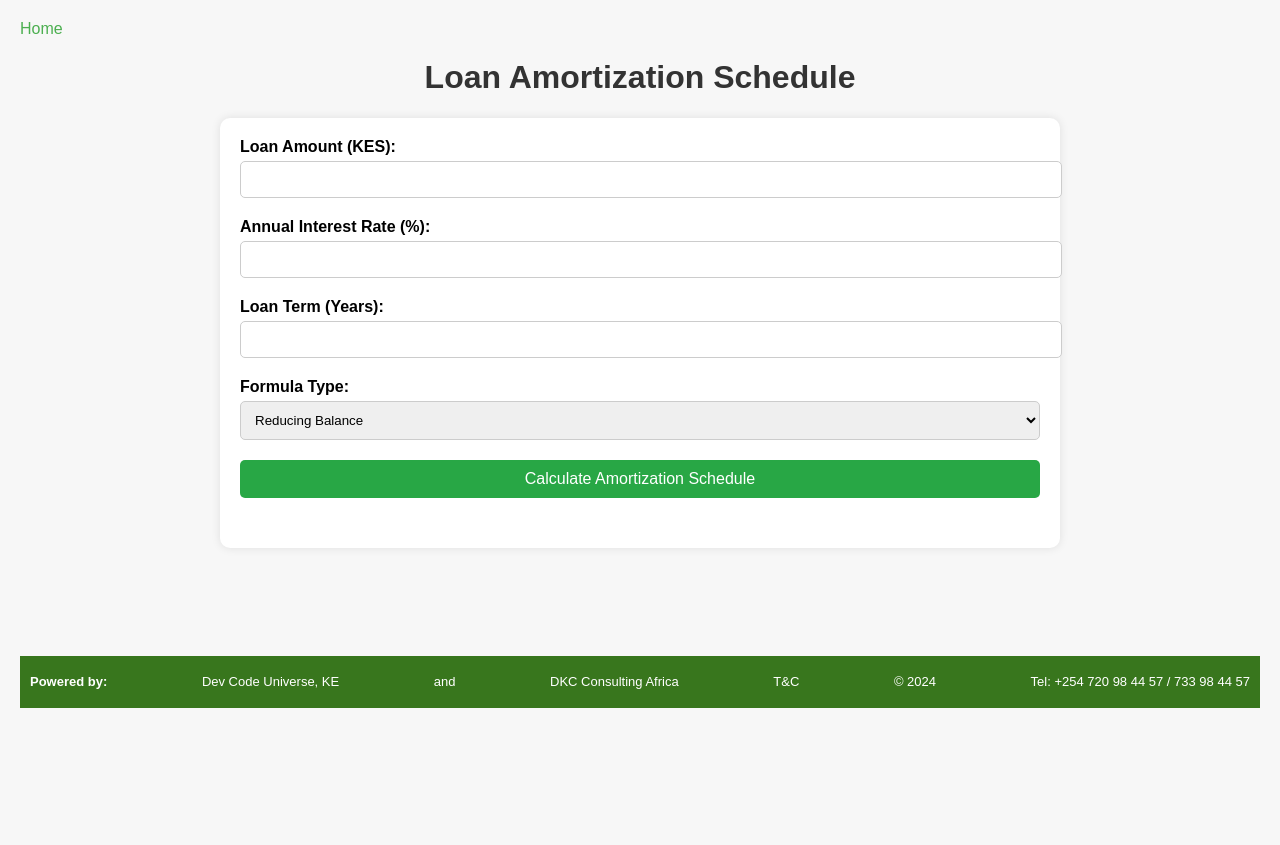
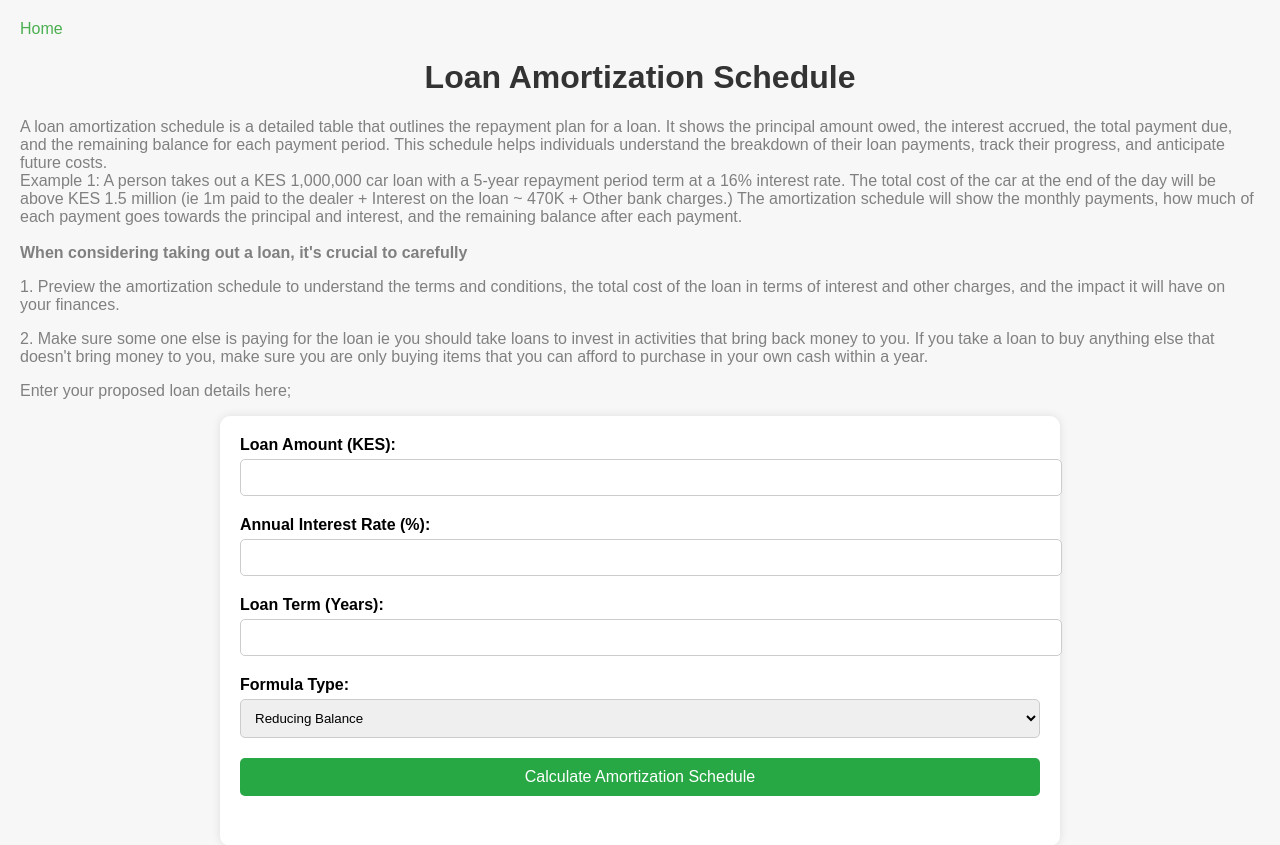
Before and after one commit to DuncanKitune/Personal-Finance, a Django app: page /loan-armotization in a window 1280 px wide. Shown: the top 845 px of the page. Before the commit the page ends 708 px from the top, so only its background shows below. Run offline with Django 5.2, Linux system fonts and the light colour scheme.

Commit message:
Added features

```diff
--- a/calculator/templates/calculator/loan_amortization_schedule.html
+++ b/calculator/templates/calculator/loan_amortization_schedule.html
@@ -22,6 +22,11 @@
         h1 {
             text-align: center;
             color: #333;
+        }
+        p{
+            font-size: 1rem;
+            color: gray;
+            line-height: normal;
         }
         .a{
             color: #4CAF50;
@@ -110,6 +115,16 @@
 <body>
     <a  href="{% url 'main_menu' %}" class="a">Home</a><br>
     <h1>Loan Amortization Schedule</h1>
+    <p>A loan amortization schedule is a detailed table that outlines the repayment plan for a loan. It shows the principal amount owed, the interest accrued, the total payment due, and the remaining balance for each payment period. This schedule helps individuals understand the breakdown of their loan payments, track their progress, and anticipate future costs.<br>
+
+        Example 1: A person takes out a KES 1,000,000 car loan with a 5-year repayment period term at a 16% interest rate. The total cost of the car at the end of the day will be above  KES 1.5 million (ie 1m paid to the dealer + Interest on the loan ~ 470K + Other bank charges.) The amortization schedule will show the monthly payments, how much of each payment goes towards the principal and interest, and the remaining balance after each payment.
+<!--
+        Example 2: A student borrows KES 500,000 HELB or other loan loan for college tuition with a 10-year repayment term. The amortization schedule will illustrate the monthly payments, the breakdown of principal and interest, and the total interest paid over the life of the loan.<br></p> -->
+        <br><br>
+        <strong>When considering taking out a loan, it's crucial to carefully</strong> <br>
+            <p>1. Preview the amortization schedule to understand the terms and conditions, the total cost of the loan in terms of interest and other charges, and the impact it will have on your finances.</p>
+            <p>2. Make sure some one else is paying for the loan ie you should take loans to invest in activities that bring back money to you. If you take a loan to buy anything else that doesn't bring money to you, make sure you are only buying items that you can afford to purchase in your own cash within a year. </p>
+            <p>Enter your proposed loan details here;</p>
 <div class="container">
 
     <form method="POST">
--- a/calculator/views.py
+++ b/calculator/views.py
@@ -15,6 +15,10 @@ from django.core.files.storage import FileSystemStorage
 from weasyprint import HTML # Import necessary libraries for PDF generation
 from django import forms
 from decimal import Decimal
+from reportlab.lib.pagesizes import letter
+from reportlab.pdfgen import canvas
+from reportlab.lib import colors
+from reportlab.platypus import SimpleDocTemplate, Table, TableStyle
 # from weasyprint import WeasyTemplateResponseMixin, WeasyTemplateResponse
 
 # def calculate_future_value(request):
@@ -766,29 +770,31 @@ def loan_amortization_schedule(request):
 
 # View for generating PDF
 def generate_pdf(request):
+    # Retrieve form data from POST request
     loan_amount = float(request.POST.get('loan_amount'))
     interest_rate = float(request.POST.get('interest_rate')) / 100
     loan_term = int(request.POST.get('loan_term'))
     formula_type = request.POST.get('formula_type')
     payments_per_year = 12
 
+    # Calculate monthly interest rate and number of payments
     monthly_interest_rate = interest_rate / payments_per_year
     num_payments = loan_term * payments_per_year
+
+    # Initialize schedule data and variables
     schedule = []
     balance = loan_amount
+    total_interest = 0  # Track total interest for the schedule
 
     if formula_type == 'reducing_balance':
         for i in range(1, num_payments + 1):
             interest_payment = balance * monthly_interest_rate
             total_payment = loan_amount / num_payments + interest_payment
             closing_balance = balance - (loan_amount / num_payments)
-            schedule.append({
-                'month': i,
-                'opening_balance': round(balance, 2),
-                'interest_payment': round(interest_payment, 2),
-                'total_payment': round(total_payment, 2),
-                'closing_balance': round(closing_balance, 2)
-            })
+
+            total_interest += interest_payment  # Add to total interest
+
+            schedule.append([i, round(balance, 2), round(interest_payment, 2), round(total_payment, 2), round(closing_balance, 2)])
             balance = closing_balance
     elif formula_type == 'straight_line':
         monthly_payment = loan_amount / num_payments
@@ -796,47 +802,40 @@ def generate_pdf(request):
             interest_payment = balance * monthly_interest_rate
             total_payment = monthly_payment + interest_payment
             closing_balance = balance - monthly_payment
-            schedule.append({
-                'month': i,
-                'opening_balance': round(balance, 2),
-                'interest_payment': round(interest_payment, 2),
-                'total_payment': round(total_payment, 2),
-                'closing_balance': round(closing_balance, 2)
-            })
+
+            total_interest += interest_payment  # Add to total interest
+
+            schedule.append([i, round(balance, 2), round(interest_payment, 2), round(total_payment, 2), round(closing_balance, 2)])
             balance = closing_balance
 
-    # Create PDF
-    response = HttpResponse(content_type='application/pdf')
-    response['Content-Disposition'] = 'attachment; filename="amortization_schedule.pdf"'
+    # Create the PDF document
+    buffer = BytesIO()
+    pdf = SimpleDocTemplate(buffer, pagesize=letter)
 
-    buffer = BytesIO()
-    p = canvas.Canvas(buffer)
+    # Data for the PDF table
+    data = [['Month', 'Opening Balance', 'Interest', 'Total Payment', 'Closing Balance']] + schedule
+    data.append(['', '', 'Total Interest Payable', round(total_interest, 2), ''])
 
-    p.drawString(100, 800, "Loan Amortization Schedule")
-    p.drawString(100, 780, f"Loan Amount: {loan_amount}")
-    p.drawString(100, 760, f"Interest Rate: {interest_rate * 100}%")
-    p.drawString(100, 740, f"Loan Term: {loan_term} years")
-    p.drawString(100, 720, f"Formula Type: {formula_type.capitalize()}")
+    # Create a Table object with the data
+    table = Table(data)
 
-    y = 700
-    p.drawString(100, y, "Month")
-    p.drawString(150, y, "Opening Balance")
-    p.drawString(250, y, "Interest")
-    p.drawString(350, y, "Total Payment")
-    p.drawString(450, y, "Closing Balance")
+    # Apply table styling
+    table.setStyle(TableStyle([
+        ('BACKGROUND', (0, 0), (-1, 0), colors.grey),
+        ('TEXTCOLOR', (0, 0), (-1, 0), colors.whitesmoke),
+        ('ALIGN', (0, 0), (-1, -1), 'RIGHT'),
+        ('FONTNAME', (0, 0), (-1, 0), 'Helvetica-Bold'),
+        ('BOTTOMPADDING', (0, 0), (-1, 0), 12),
+        ('BACKGROUND', (0, 1), (-1, -1), colors.beige),
+        ('GRID', (0, 0), (-1, -1), 1, colors.black)
+    ]))
 
-    for row in schedule:
-        y -= 20
-        p.drawString(100, y, str(row['month']))
-        p.drawString(150, y, str(row['opening_balance']))
-        p.drawString(250, y, str(row['interest_payment']))
-        p.drawString(350, y, str(row['total_payment']))
-        p.drawString(450, y, str(row['closing_balance']))
+    # Build the PDF
+    elements = [table]
+    pdf.build(elements)
 
-    p.showPage()
-    p.save()
+    # Get the PDF response
     buffer.seek(0)
-
     return HttpResponse(buffer, content_type='application/pdf')
 
 # Sample car data stored directly in the view
```
